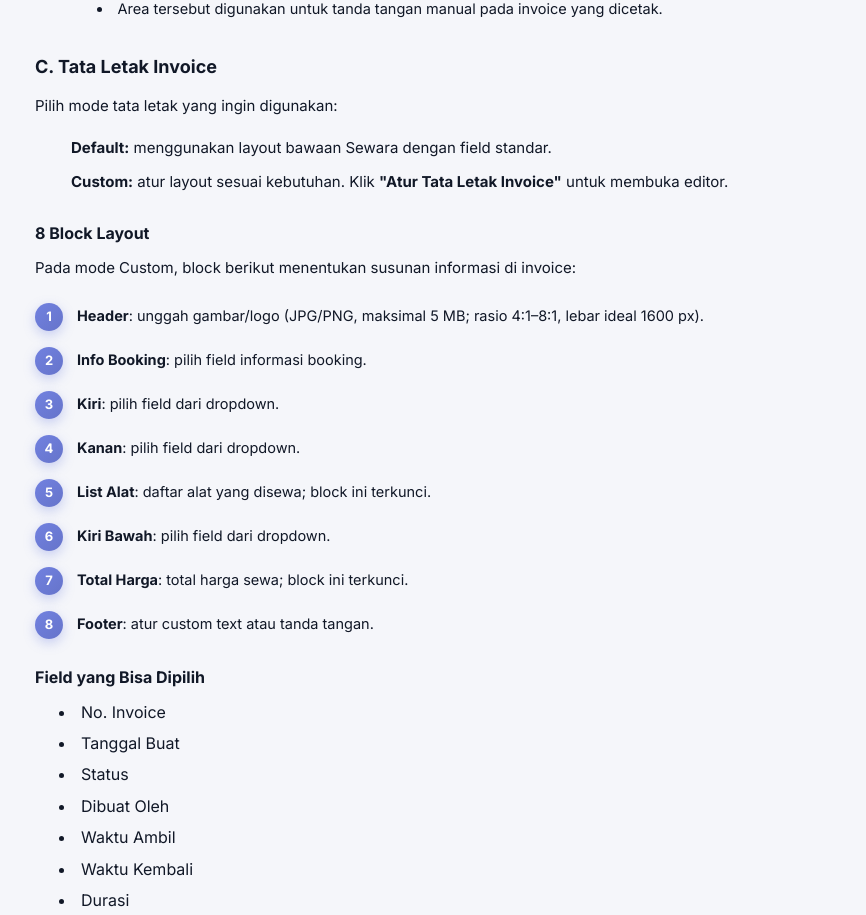
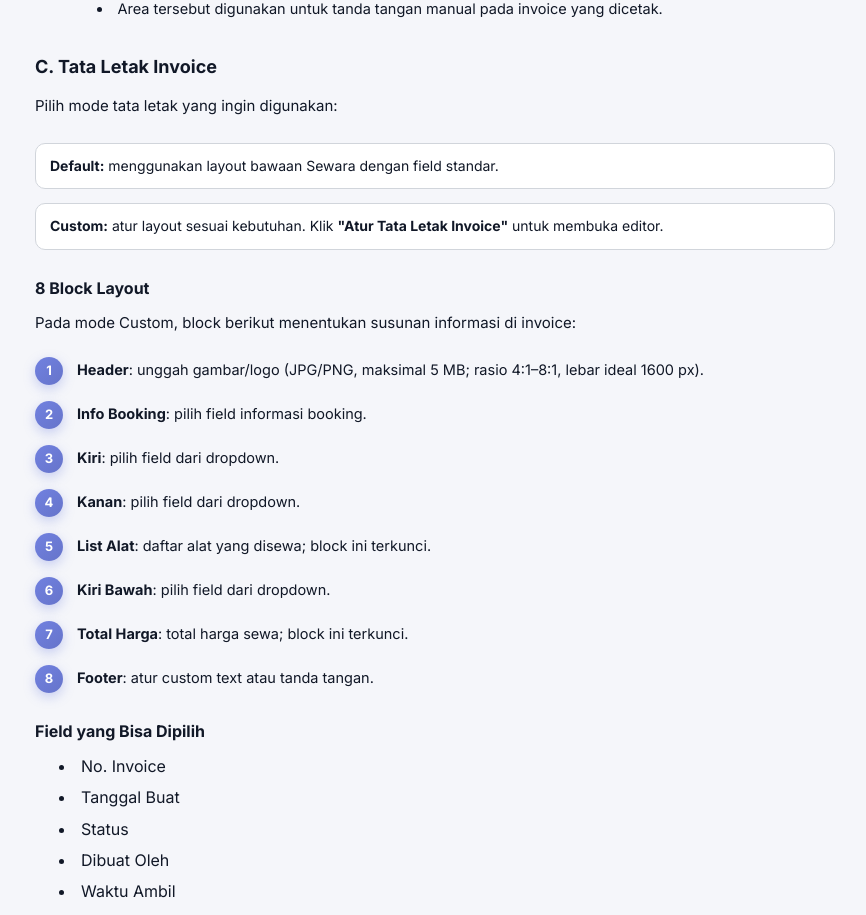
Before and after one commit to Rzp1010/Sewara-landing, a Next.js app: page /panduan in a window 1280 px wide. Shown: the part 1940-2855 px from the top of the page, without its empty margins (357-1223 px from the left). Built offline with nearby package versions, Linux system fonts and the light colour scheme.

Commit message:
style(panduan): add island borders to invoice modes

```diff
--- a/src/app/panduan/page.js
+++ b/src/app/panduan/page.js
@@ -173,10 +173,14 @@ export default function PanduanPage() {
 
             <h3 id="tata-letak">C. Tata Letak Invoice</h3>
             <p className="sw-gs-lead">Pilih mode tata letak yang ingin digunakan:</p>
-            <div style={{ marginLeft: 36, marginTop: 12 }}>
-              <p style={{ margin: '0 0 8px 0' }}><strong>Default:</strong> menggunakan layout bawaan Sewara dengan field standar.</p>
-              <p style={{ margin: '0 0 8px 0' }}><strong>Custom:</strong> atur layout sesuai kebutuhan. Klik <strong>"Atur Tata Letak Invoice"</strong> untuk membuka editor.</p>
-            </div>
+            <IChos>
+              <ICho>
+                <strong>Default:</strong> menggunakan layout bawaan Sewara dengan field standar.
+              </ICho>
+              <ICho>
+                <strong>Custom:</strong> atur layout sesuai kebutuhan. Klik <strong>"Atur Tata Letak Invoice"</strong> untuk membuka editor.
+              </ICho>
+            </IChos>
 
             <h4>8 Block Layout</h4>
             <p className="sw-gs-lead">Pada mode Custom, block berikut menentukan susunan informasi di invoice:</p>
```
